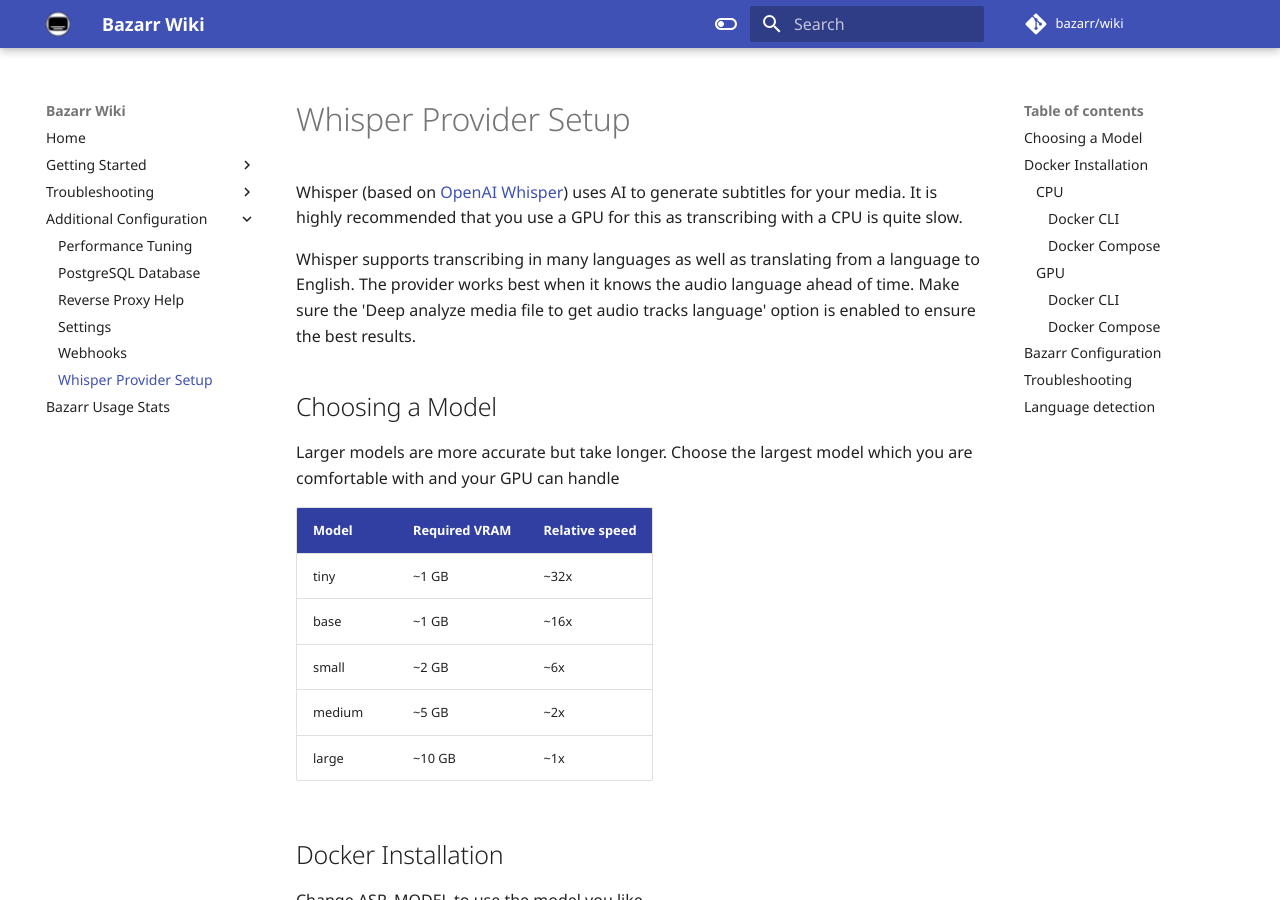
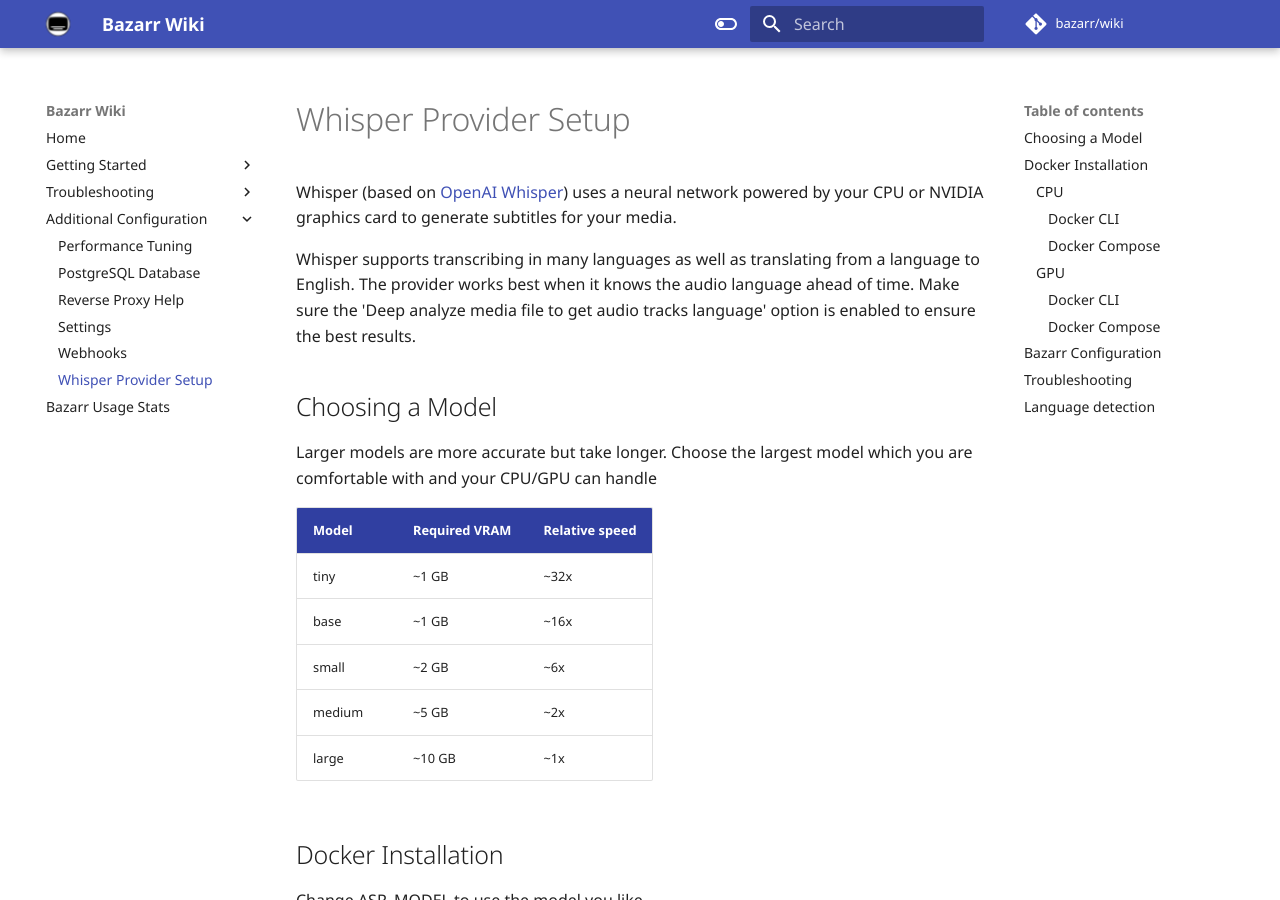
Before and after one commit to bazarr/wiki, an MkDocs documentation site: the page built from docs/Additional-Configuration/Whisper Provider.md, in a window 1280 px wide and 900 px high. Built offline with MkDocs 1.6.1 and Material for MkDocs 9.7.7, drawn with Linux system fonts in a browser that asks for light colours; some web fonts are replaced; comment, search, counter and statistics services are not loaded.

Commit message:
minor changes

```diff
--- a/docs/Additional-Configuration/Whisper Provider.md
+++ b/docs/Additional-Configuration/Whisper Provider.md
@@ -1,12 +1,12 @@
 # Whisper Provider Setup
 
-Whisper (based on [OpenAI Whisper](https://github.com/openai/whisper)) uses AI to generate subtitles for your media. It is highly recommended that you use a GPU for this as transcribing with a CPU is quite slow.
+Whisper (based on [OpenAI Whisper](https://github.com/openai/whisper)) uses a neural network powered by your CPU or NVIDIA graphics card to generate subtitles for your media.
 
 Whisper supports transcribing in many languages as well as translating from a language to English. The provider works best when it knows the audio language ahead of time. Make sure the 'Deep analyze media file to get audio tracks language' option is enabled to ensure the best results.
 
 ## Choosing a Model
 
-Larger models are more accurate but take longer. Choose the largest model which you are comfortable with and your GPU can handle
+Larger models are more accurate but take longer. Choose the largest model which you are comfortable with and your CPU/GPU can handle
 
 | Model  | Required VRAM | Relative speed |
 |--------|---------------|----------------|
```
